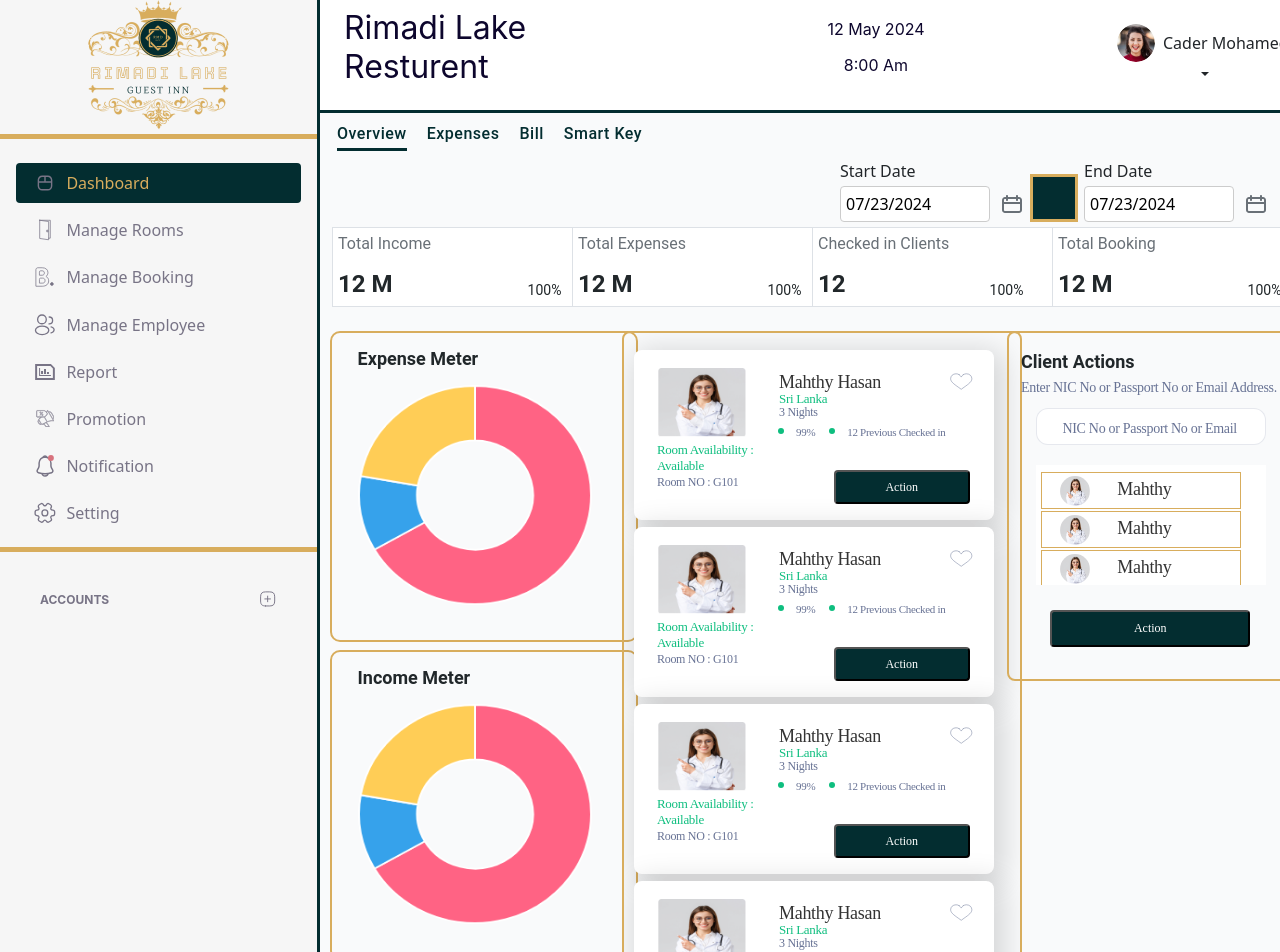
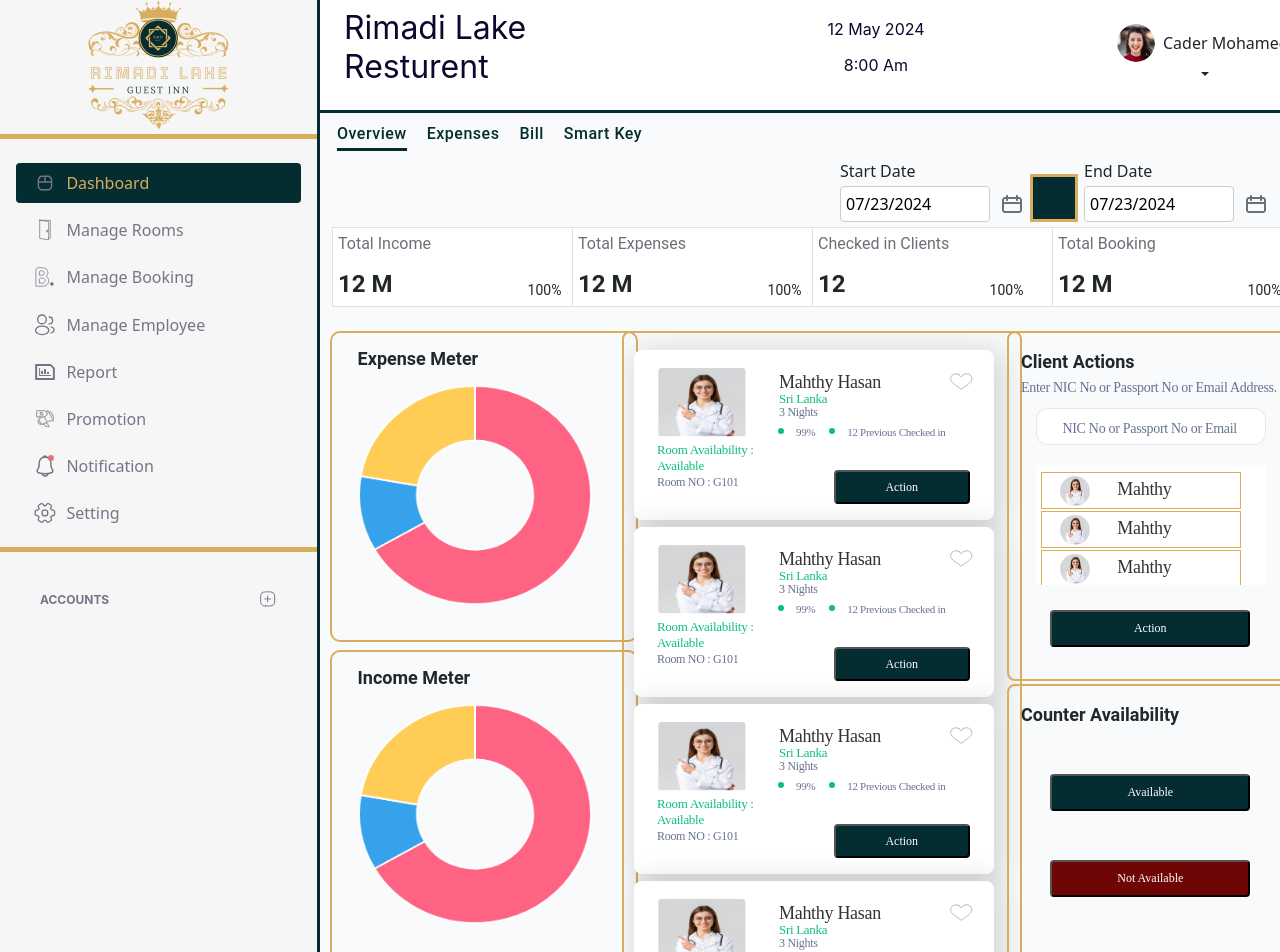
Before and after one commit to MahthyHasan/Rimadi, a React (Create React App) app in the folder Frontend/AdminUi/rhms/: page /dashboard-overview in a window 1280 px wide. Shown: the top 952 px of the page. Built offline with nearby package versions, Linux system fonts and the light colour scheme.

Commit message:
updating ddashboard ooverview

```diff
--- a/Frontend/AdminUi/rhms/src/Componets/DashBoard/Components/dashCom.css
+++ b/Frontend/AdminUi/rhms/src/Componets/DashBoard/Components/dashCom.css
@@ -347,3 +347,19 @@ margin-left: 27px;
   margin-top: 25px;
 
 }
+.client-action-button-red{
+  width: 200px;
+  height: 37px;
+  flex-shrink: 0;
+  border-radius: 4px;
+  background: #6F0606;
+  color: #FFF;
+  font-family: Rubik;
+  font-size: 12px;
+  font-style: normal;
+  font-weight: 500;
+  line-height: normal;
+  margin-left: -66px;
+  margin-top: 25px;
+
+}
--- a/Frontend/AdminUi/rhms/src/Componets/DashBoard/Pages/Overview.js
+++ b/Frontend/AdminUi/rhms/src/Componets/DashBoard/Pages/Overview.js
@@ -163,29 +163,39 @@ function Overview() {
 								<div className="row justify-content-center">
 									<div className="col-6 col-md-4">
 										<div className="search-profile-div-profile-action">
-                      <PcSmall
-                      name="Mahthy"
-                      />
-                      <PcSmall
-                      name="Mahthy"
-                      />
-                      <PcSmall
-                      name="Mahthy"
-                      />
-                      <PcSmall
-                      name="Mahthy"
-                      />
-                    </div>
+											<PcSmall name="Mahthy" />
+											<PcSmall name="Mahthy" />
+											<PcSmall name="Mahthy" />
+											<PcSmall name="Mahthy" />
+										</div>
 									</div>
 								</div>
-                <div className="row justify-content-center">
+								<div className="row justify-content-center">
 									<div className="col-6 col-md-4">
-                  <button className='client-action-button'>Action</button>
+										<button className="client-action-button">Action</button>
 									</div>
 								</div>
 							</div>
 						</div>
-						<div className="row"></div>
+						<div className="row">
+							<div className="counter-availability">
+								<div className="row">
+									<p className="client-action-heading">Counter Availability</p>
+								</div>
+								<div className="row justify-content-center">
+									<div className="col-6 col-md-4">
+										<button className="client-action-button">Available</button>
+									</div>
+								</div>
+								<div className="row justify-content-center  mt-4">
+									<div className="col-6 col-md-4">
+										<button className="client-action-button-red">
+											Not Available
+										</button>
+									</div>
+								</div>
+							</div>
+						</div>
 					</div>
 				</div>
 			</div>
--- a/Frontend/AdminUi/rhms/src/Componets/DashBoard/Pages/dashPage.css
+++ b/Frontend/AdminUi/rhms/src/Componets/DashBoard/Pages/dashPage.css
@@ -103,3 +103,12 @@
 	overflow-x: hidden;
     margin-top: 20px !important;
 }
+.counter-availability{
+	width: 290px !important;
+	height: 276px;
+	margin-top: 3px !important;
+	border-radius: 8px;
+	border: 2px solid #d8ad5d;
+	padding: 19px;
+	margin-left: 47px;
+}
```
Also changed, not shown: Frontend/AdminUi/rhms/src/Componets/DashBoard/Pages/Expenses.js (added).
